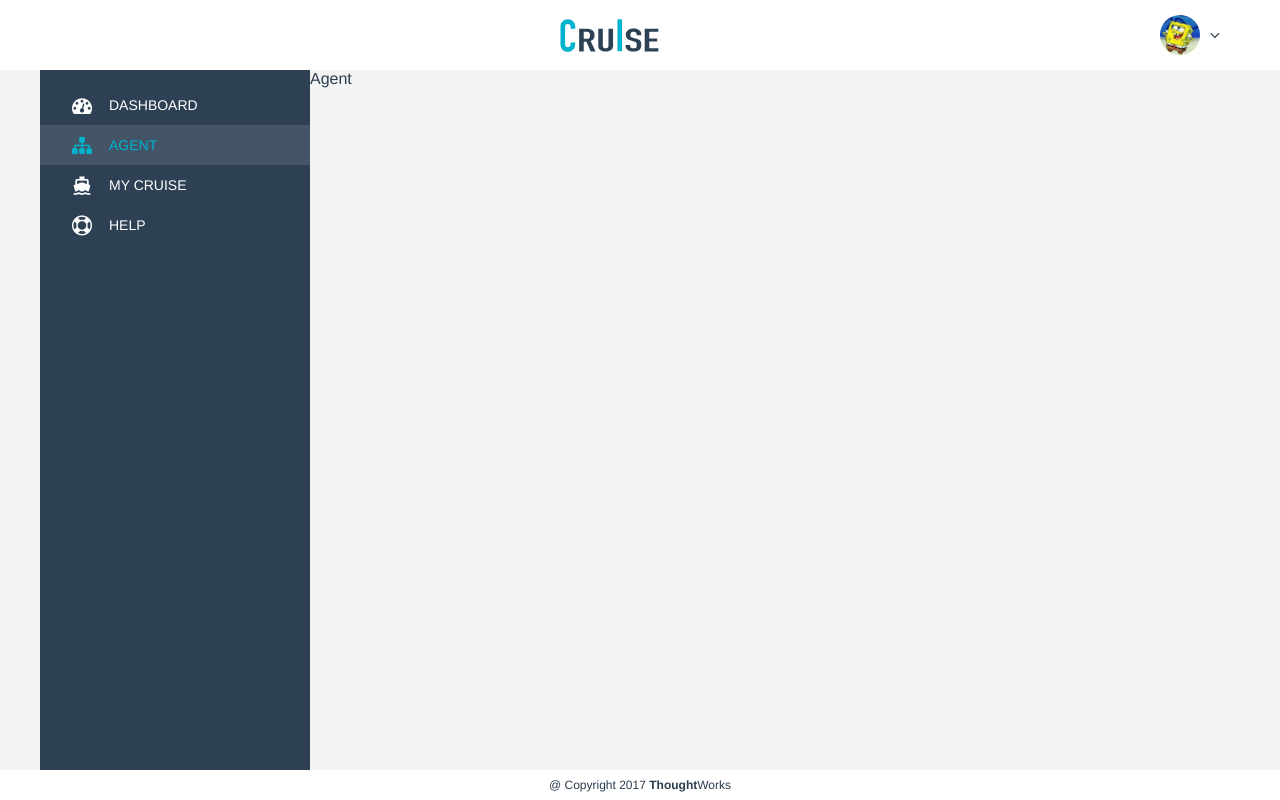
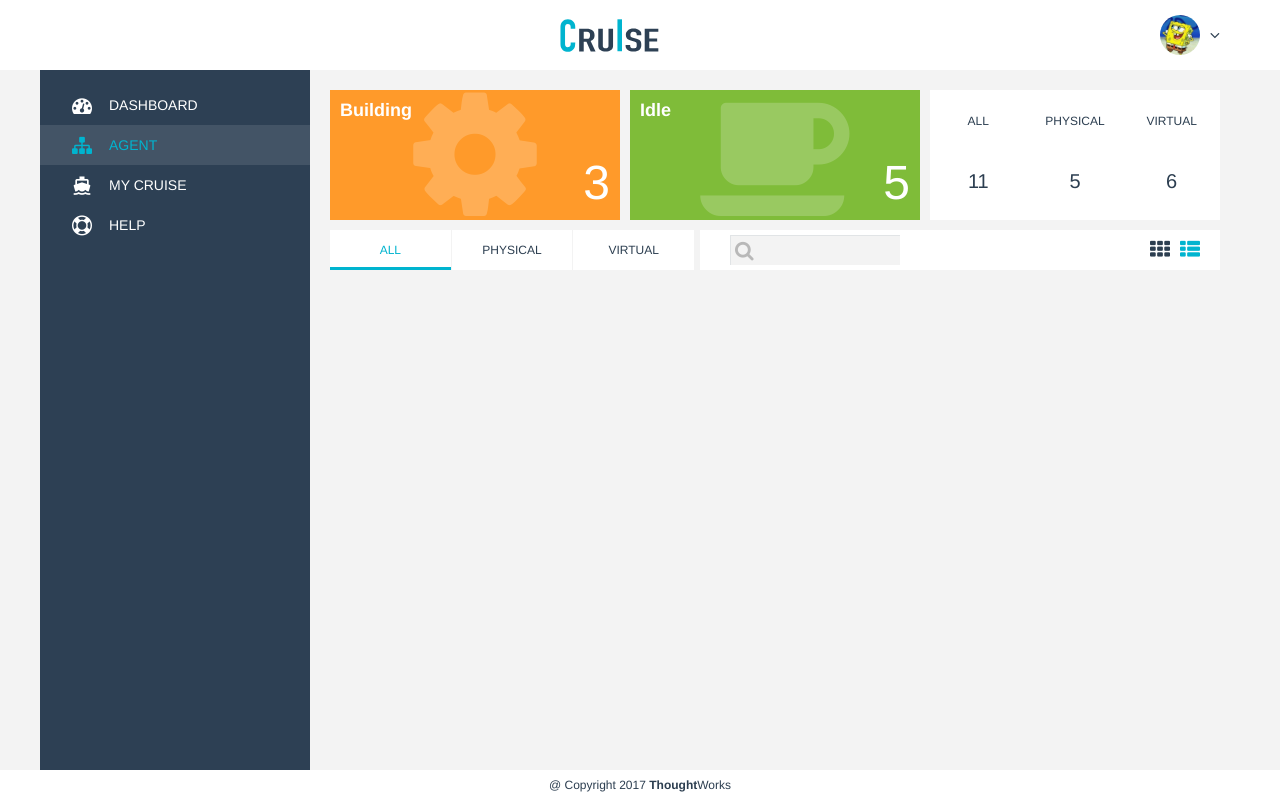
Before and after one commit to wh1246935943/doudou-future-admin, a Vue app: page /#/Agent in a window 1280 px wide. Built offline with nearby package versions, Linux system fonts and the light colour scheme.

Commit message:
列表功能模块

```diff
--- a/src/components/Common/Base/DropDown/DropDown.vue
+++ b/src/components/Common/Base/DropDown/DropDown.vue
@@ -59,6 +59,7 @@ export default {
     bottom: 0;
     right: 0;
     left: 0;
+    z-index: 999;
   }
   .dropdown-menu{
     top: 139%;
@@ -69,6 +70,7 @@ export default {
     background: #fff;
     padding: 10px 0;
     box-shadow: 0px 0px 6px rgba(136,136,136, 0.39);
+    z-index: 999;
     .menu-item{
       width: 100%;
       height: 32px;
--- a/src/components/Main/index.vue
+++ b/src/components/Main/index.vue
@@ -67,6 +67,7 @@ export default {
       flex: 1;
       overflow: hidden;
       overflow-y: auto;
+      padding: 15px;
     }
   }
 }
--- a/src/components/RoutePages/Agent.vue
+++ /dev/null
@@ -1,17 +0,0 @@
-<template>
-  <div class="agent">Agent</div>
-</template>
-<script>
-export default {
-  data() {
-    return {
-      // .
-    }
-  }
-}
-</script>
-<style lang="scss">
-.agent{
-  // ...
-}
-</style>
--- /dev/null
+++ b/src/components/RoutePages/Agent/Agent.vue
@@ -0,0 +1,26 @@
+<template>
+  <div class="agent">
+    <top-card></top-card>
+    <search-bar></search-bar>
+  </div>
+</template>
+<script>
+import TopCard from './TopCard.vue';
+import SearchBar from './SearchBar.vue'
+export default {
+  components: {
+    TopCard,
+    SearchBar
+  },
+  data() {
+    return {
+      // .
+    }
+  }
+}
+</script>
+<style lang="scss">
+.agent{
+  // ...
+}
+</style>
--- /dev/null
+++ b/src/components/RoutePages/Agent/SearchBar.vue
@@ -0,0 +1,111 @@
+<template>
+  <div class="search-bar row">
+    <div class="switch-type col-sm-5 col-xs-12">
+      <div
+        class="type"
+        v-for="(item, index) in typeList"
+        :key="index"
+        :class="{'active-border':activeIndex === index}"
+        @click="switchType(index)"
+      >{{item}}</div>
+    </div>
+    <div class="search-padding col-sm-7 col-xs-12">
+      <div class="search-box">
+        <div class="search-input">
+          <i class="icon-search"></i>
+          <input type="text">
+        </div>
+        <div class="switch-view">
+          <i class="icon-th-card"></i>
+          <i class="icon-th-list"></i>
+        </div>
+      </div>
+    </div>
+  </div>
+</template>
+<script>
+export default {
+  data() {
+    return {
+      activeIndex: 0,
+      typeList: ['ALL', 'PHYSICAL', 'VIRTUAL']
+    }
+  },
+  methods: {
+    switchType(index) {
+      this.activeIndex = index;
+    }
+  }
+}
+</script>
+<style lang="scss">
+.search-bar{
+  height: 50px;
+  .switch-type{
+    height: 100%;
+    display: flex;
+    .type{
+      width: 33.33%;
+      height: 100%;
+      text-align: center;
+      line-height: 40px;
+      font-size: 12px;
+      background: #fff;
+      cursor: default;
+      margin-right: 1px;
+      &:hover{
+        border-bottom: 3px solid #00B4CF;
+        color: #00B4CF
+      }
+    }
+    .active-border{
+      border-bottom: 3px solid #00B4CF;
+      color: #00B4CF
+    }
+  }
+  .search-padding{
+    height: 100%;
+  }
+  .search-box{
+    width: 100%;
+    height: 100%;
+    background: #fff;
+    display: flex;
+    justify-content: space-between;
+    align-items: center;
+    padding-right: 20px;
+    .search-input{
+      height: 30px;
+      position: relative;
+      margin-left: 30px;
+      i{
+        font-size: 20px;
+        color: rgba(153,153,153,.66);
+        position: absolute;
+        top: 5px;
+        left: 5px;
+      }
+      input{
+        width: inherit;
+        height: inherit;
+        border: none;
+        padding-left: 27px;
+        border-top: 1px solid #e1e4e6;
+        border-left: 1px solid #e1e4e6;
+        background: #f3f3f3;
+        outline: none;
+      }
+    }
+    .switch-view{
+      i{
+        margin-left: 10px;
+        font-size: 20px;
+        cursor: pointer;
+        &:last-child{
+          color: #00B4CF;
+        }
+      }
+    }
+  }
+}
+</style>
--- /dev/null
+++ b/src/components/RoutePages/Agent/TopCard.vue
@@ -0,0 +1,97 @@
+<template>
+  <div class="top-card row">
+    <div class="col-sm-4 col-xs-6">
+      <div class="card-item building">
+        <i class="bg-icon icon-cog"></i>
+        <div class="name">Building</div>
+        <div class="quantity">3</div>
+      </div>
+    </div>
+    <div class="col-sm-4 col-xs-6">
+      <div class="card-item idle">
+        <i class="bg-icon icon-coffee"></i>
+        <div class="name">Idle</div>
+        <div class="quantity">5</div>
+      </div>
+    </div>
+    <div class="col-sm-4 col-xs-12">
+      <div class="card-types row">
+        <div
+          class="type col-lg-4 col-md-12 col-sm-12 col-xs-4"
+          v-for="(item, index) in typeList"
+          :key="index"
+        >
+          <div class="name col-lg-12 col-md-6 col-sm-6 col-xs-12">{{item.type}}</div>
+          <div class="quantity col-lg-12 col-md-6 col-sm-6 col-xs-12">{{item.quantity}}</div>
+        </div>
+      </div>
+    </div>
+  </div>
+</template>
+<script>
+export default {
+  data() {
+    return {
+      typeList: [
+        {type: 'ALL', quantity: '11'},
+        {type: 'PHYSICAL', quantity: '5'},
+        {type: 'VIRTUAL', quantity: '6'}
+      ]
+    }
+  }
+}
+</script>
+<style lang="scss">
+.top-card{
+  .card-item{
+    width: 100%;
+    height: 130px;
+    padding: 10px;
+    position: relative;
+    display: flex;
+    flex-direction: column;
+    justify-content: space-between;
+    color: #fff;
+    .bg-icon{
+      position: absolute;
+      top: -9px;
+      font-size: 144px;
+      opacity: 0.2;
+      left: 50%;
+      transform: translateX(-50%);
+    }
+    .name{
+      font-size: 18px;
+      font-weight: bold;
+    }
+    .quantity{
+      font-size: 48px;
+      align-self: flex-end;
+    }
+  }
+  .building{
+    background: #FF9A2A;
+  }
+  .idle{
+    background: #7FBC39;
+  }
+  .card-types{
+    width: 100%;
+    background: #fff;
+    color: #2c3e50;
+    .type{
+      cursor: default;
+      user-select: none;
+      .name, .quantity{
+        height: 50%;
+      }
+      .name{
+        font-size: 12px;
+      }
+      .quantity{
+        font-size: 20px;
+      }
+    }
+  }
+}
+</style>
--- a/src/components/Section/TabList.vue
+++ b/src/components/Section/TabList.vue
@@ -33,7 +33,8 @@ export default {
   methods: {
     selectItem(path, index) {
       this.activeIndex = index;
-      this.$router.push({path})
+      this.$router.push({path});
+      this.closeTabList();
     },
     closeTabList() {
       let el = document.querySelector('.tab-list');
@@ -51,6 +52,7 @@ export default {
   color: #fff;
   font-size: 14px;
   top: 0;
+  z-index: 999;
   .close-bg{
     position: fixed;
     width: 100%;
--- a/src/router/index.js
+++ b/src/router/index.js
@@ -4,7 +4,7 @@ import Router from 'vue-router';
 Vue.use(Router);
 
 import Main from './../components/Main/index.vue';
-import Agent from './../components/RoutePages/Agent.vue';
+import Agent from './../components/RoutePages/Agent/Agent.vue';
 import DashBoard from './../components/RoutePages/DashBoard.vue';
 import MyCruise from './../components/RoutePages/MyCruise.vue';
 import Help from './../components/RoutePages/Help.vue';
--- a/src/style/grid-layout.scss
+++ b/src/style/grid-layout.scss
@@ -1,7 +1,7 @@
 [class *= 'col-'] {
   float: left;
   min-height: 1px;
-  padding: 12px;
+  padding: 5px;
 }
 
 .row:before,
--- a/src/style/media-screen.scss
+++ b/src/style/media-screen.scss
@@ -1,12 +1,28 @@
-@media screen and (min-width: 1200px){
-  .tabList-caret i{
-    display: none;
+@media screen and (min-width: 768px){
+  .top-card .card-types{
+    height: 130px;
+    .type{
+      .name{
+        text-align: start
+      }
+      .quantity{
+        text-align: end
+      }
+    }
   }
-  .header .container{
-    padding: 0;
-  }
-  .main-container{
-    width: 1200px !important;
+  .search-bar{
+    .switch-type{
+      padding-right: 0;
+    }
+    .search-padding{
+      padding-left: 0;
+    }
+    // .search-box{
+    //   width: 100%;
+    //   .search-input{
+    //     width: 170px;
+    //   }
+    // }
   }
 }
 
@@ -20,14 +36,68 @@
       display: none;
     }
   }
+  .search-bar{
+    .switch-type{
+      padding-right: 5px;
+    }
+    .search-box{
+      width: 100%;
+      .search-input{
+        width: 170px;
+      }
+    }
+  }
 }
 
-@media screen and (min-width: 768px){
-  // ...
+@media screen and (min-width: 1200px){
+  .tabList-caret i{
+    display: none;
+  }
+  .header .container{
+    padding: 0;
+  }
+  .main-container{
+    width: 1200px !important;
+  }
+  .top-card .card-types{
+    height: 130px;
+    .type{
+      height: 100%;
+      line-height: calc(100% - -55px / 2);
+      .name{
+        text-align: center
+      }
+      .quantity{
+        text-align: center
+      }
+    }
+  }
 }
 
 @media screen and (max-width: 768px){
-  // ...
+  .top-card .card-types {
+    height: 90px;
+    .type{
+      height: 100%;
+      text-align: center;
+      align-self: center;
+      line-height: calc(100% - -20px / 2);
+    }
+  }
+  .search-bar{
+    .switch-type{
+      padding-right: 5px;
+    }
+    .search-padding{
+      padding-left: 5px;
+    }
+    .search-box{
+      width: 100%;
+      .search-input{
+        width: 100%;
+      }
+    }
+  }
 }
 
 @media screen and (max-width: 1024px){
@@ -41,4 +111,9 @@
   .footer{
     display: none;
   }
+  .search-bar .search-box{
+    .switch-view{
+      display: none;
+    }
+  }
 }
```
